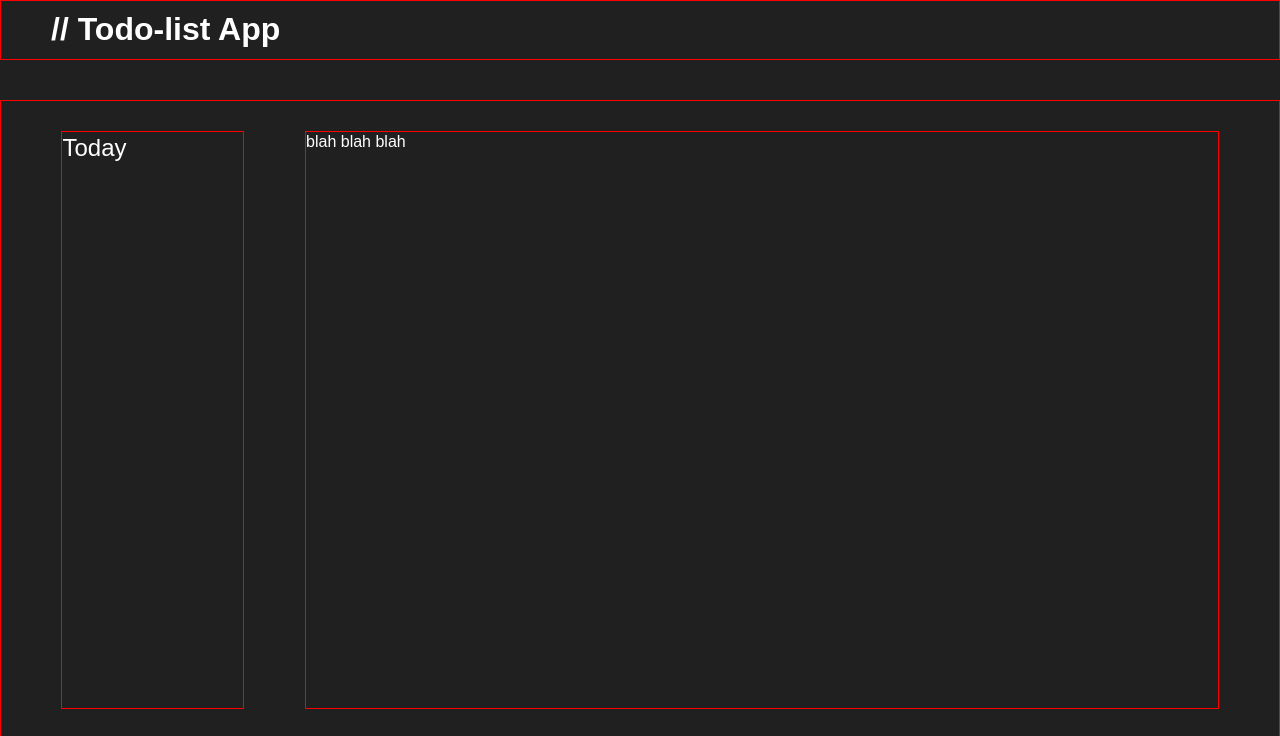
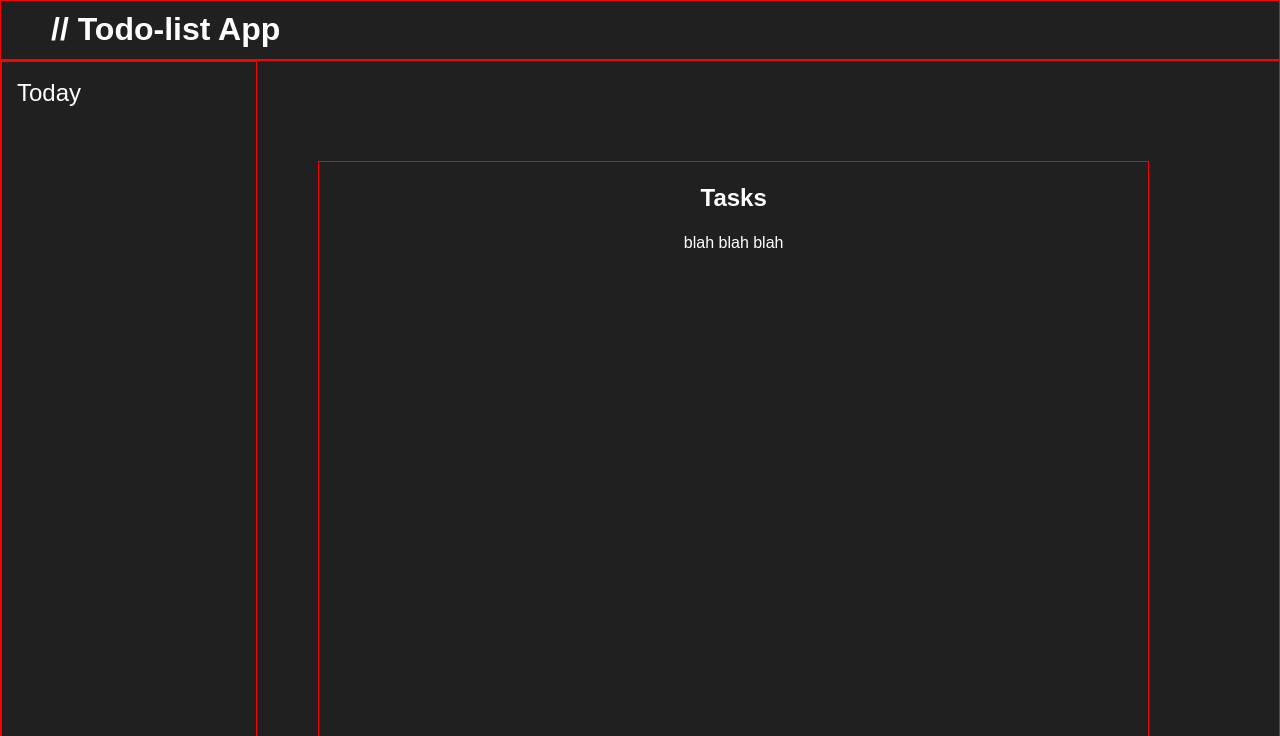
Before and after one commit to nathankim137311/todo, a website: page dist/index.html in a window 1280 px wide. Shown: the top 736 px of the page. Drawn offline with Linux system fonts and the light colour scheme.

Commit message:
modified layout and modified task-container

```diff
--- a/src/scss/style.scss
+++ b/src/scss/style.scss
@@ -16,22 +16,23 @@
 
 main {
     position: absolute;
-    top: 100px;
     display: flex;
     flex-direction: row;
-    justify-content: space-around;
-    padding: 30px;
-    height: 80%;
+    justify-content: space-between;
+    height: 830px;
     width: 100%;
     border: 1px solid red;
 }
 
 #taskbar {
-    width: 15%;
+    width: 20%;
     border: 1px solid red;
     ul {
         @include ul;
         height: 100%;
+    }
+    li {
+        padding: 15px
     }
     a {
         @include link;
@@ -40,11 +41,29 @@
 }
 
 #task-container {
-    width: 75%;
+    position: absolute;
+    top: 100px;
+    right: 130px;
+    display: flex;
+    flex-direction: column;
+    align-items: center;
+    width: 65%;
+    height: 600px;
     border: 1px solid red;
+    h2 {
+        text-align: center;
+    }
+    li {
+        text-align: center;
+    }
     ul {
         @include ul;
+        height: 500px;
     }
+}
+
+#task-list {
+    width: 70%;
 }
 
 footer {
```
Also changed, not shown: dist/index.html, dist/style.css, 1 other file.
